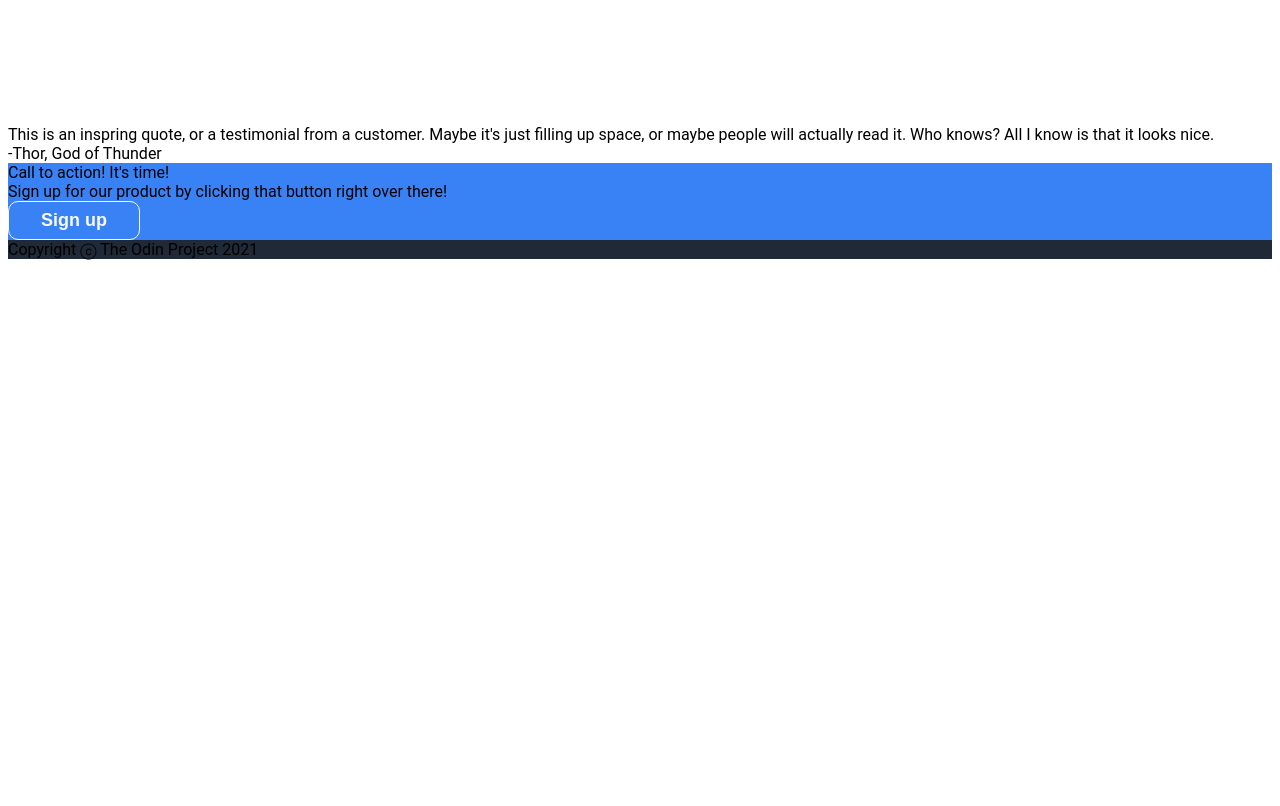
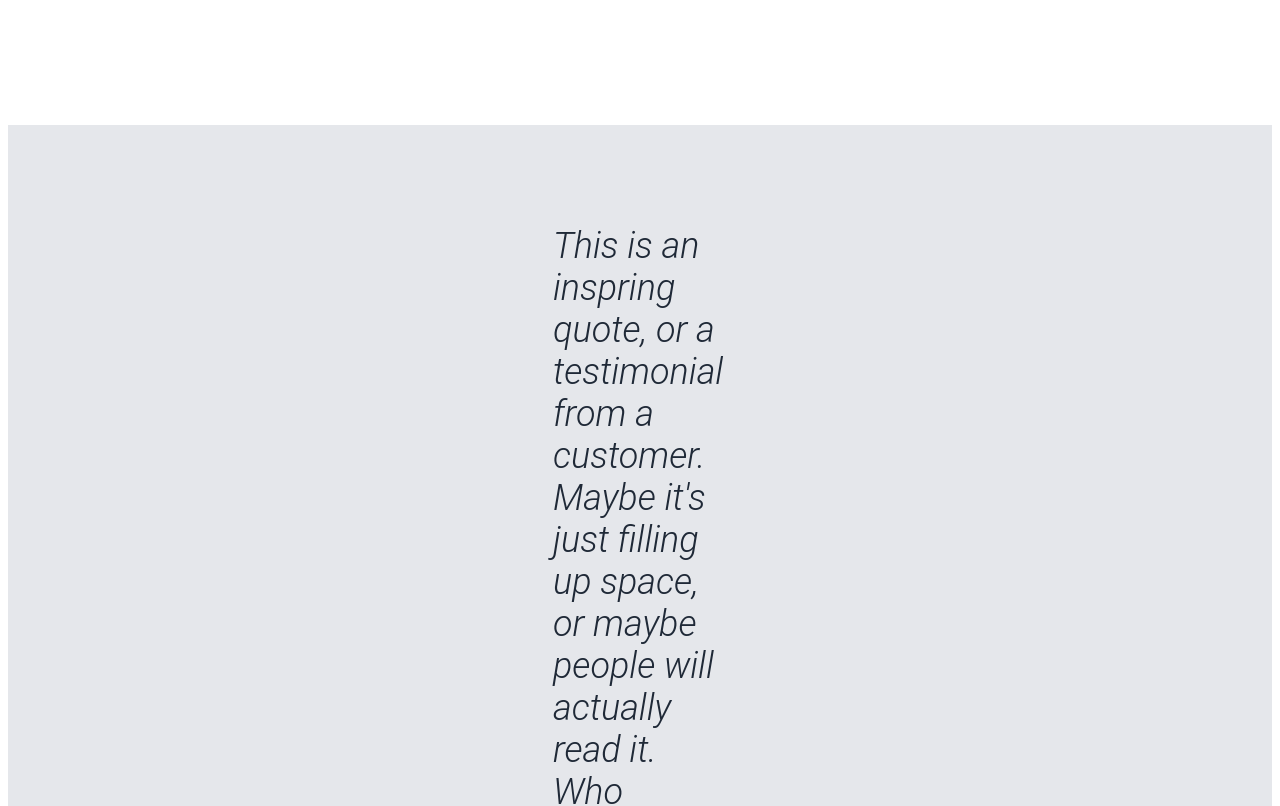
Before and after one commit to tsukinoinaba/odin-landing, a plain HTML site: page index.html in a window 1280 px wide. Shown: the part 1288-2094 px from the top of the page. Before the commit the page ends 1555 px from the top, so only its background shows below. Drawn offline with Linux system fonts and the light colour scheme.

Commit message:
Add styles to quote section

```diff
--- a/style.css
+++ b/style.css
@@ -129,6 +129,27 @@ button {
   font-size: 18px;
 }
 
+.quote {
+  background-color: #E5E7EB;
+  display: flex;
+  flex-direction: column;
+  padding: 100px 545px;
+}
+
+.quote-text {
+  font-size: 36px;
+  font-weight: 300;
+  font-style: italic;
+  color: #1F2937;
+}
+
+.quote-owner {
+  text-align: right;
+  font-weight: bold;
+  font-size: 22px;
+  margin-right: 30px;
+}
+
 .banner button {
   border: 1px solid #F9FAF8;
 }
```
